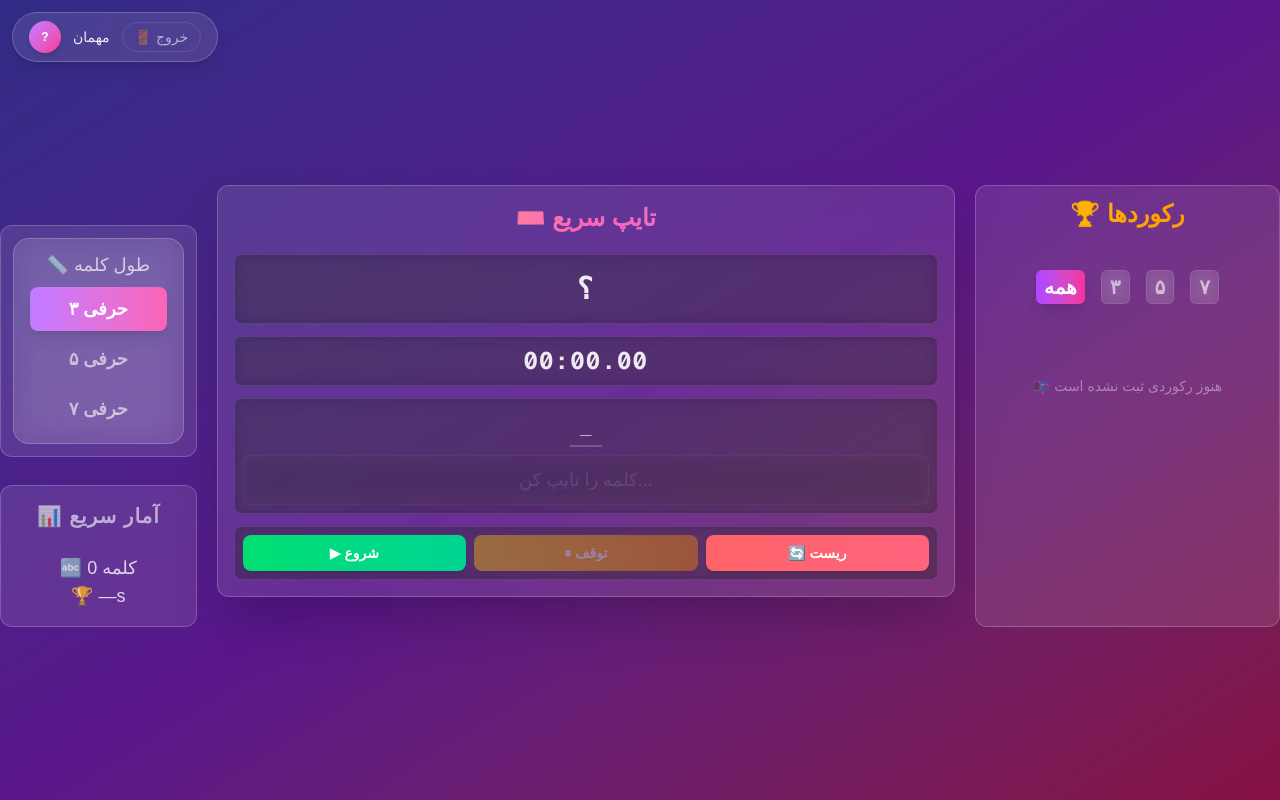
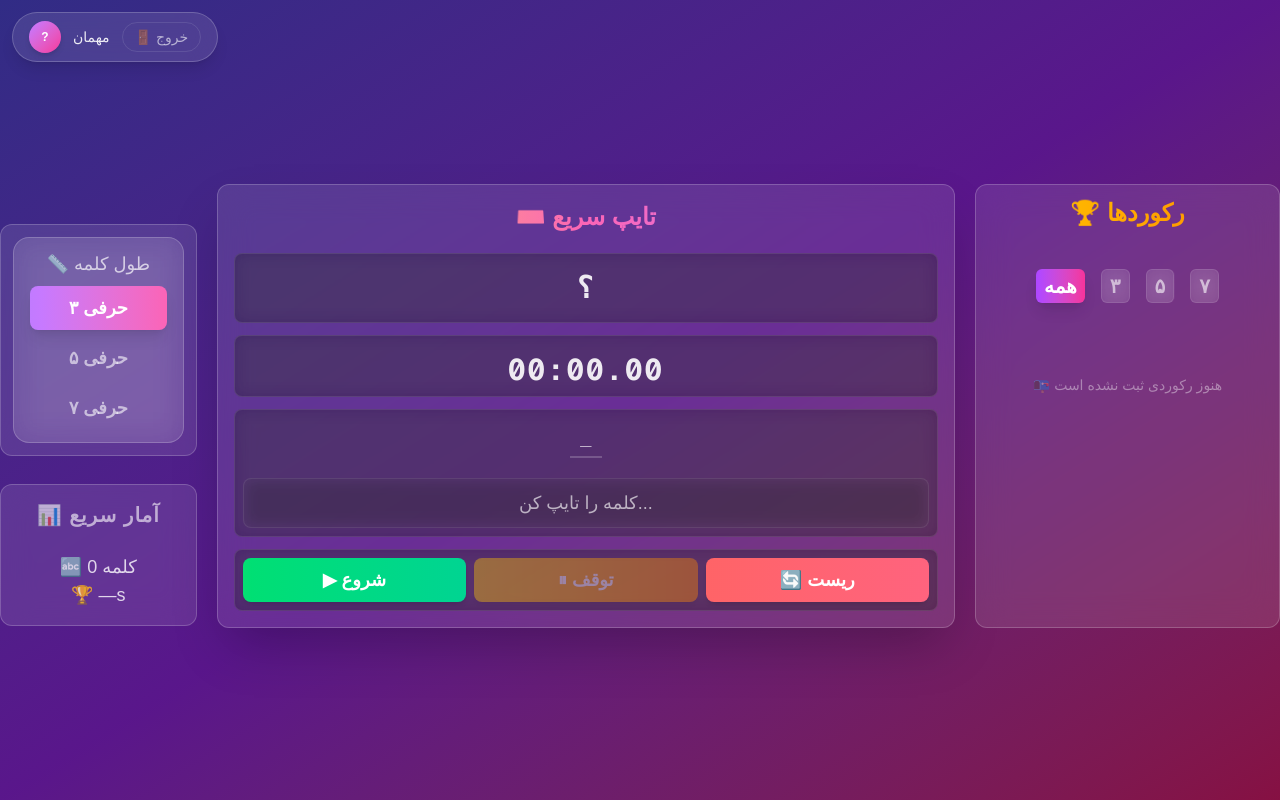
Before and after one commit to Afshin1400-n/type-speed, a Next.js app: page /game in a window 1280 px wide. Built offline with nearby package versions, Linux system fonts and the light colour scheme.

Commit message:
change style

```diff
--- a/app/component/Btn.tsx
+++ b/app/component/Btn.tsx
@@ -15,9 +15,9 @@ function Btn({ startTimer, stopTimer, resetTimer, isRunning }: BtnProps) {
         disabled={isRunning}
         className="flex-1 px-3 py-2 bg-gradient-to-r from-green-400 to-emerald-400
           hover:from-green-500 hover:to-emerald-500 active:scale-95
-          text-white font-bold text-sm rounded-lg
+          text-white font-bold text-lg rounded-lg
           transition-all duration-200 shadow-md hover:shadow-lg
-          disabled:opacity-40 disabled:cursor-not-allowed disabled:hover:shadow-md"
+          disabled:opacity-40 cursor-pointer disabled:hover:shadow-md"
       >
         ▶ شروع
       </button>
@@ -27,9 +27,9 @@ function Btn({ startTimer, stopTimer, resetTimer, isRunning }: BtnProps) {
         disabled={!isRunning}
         className="flex-1 px-3 py-2 bg-gradient-to-r from-yellow-400 to-orange-400
           hover:from-yellow-500 hover:to-orange-500 active:scale-95
-          text-white font-bold text-sm rounded-lg
+          text-white font-bold text-lg rounded-lg
           transition-all duration-200 shadow-md hover:shadow-lg
-          disabled:opacity-40 disabled:cursor-not-allowed disabled:hover:shadow-md"
+          disabled:opacity-40 cursor-pointer disabled:hover:shadow-md"
       >
         ⏸ توقف
       </button>
@@ -38,8 +38,8 @@ function Btn({ startTimer, stopTimer, resetTimer, isRunning }: BtnProps) {
         onClick={resetTimer}
         className="flex-1 px-3 py-2 bg-gradient-to-r from-red-400 to-rose-400
           hover:from-red-500 hover:to-rose-500 active:scale-95
-          text-white font-bold text-sm rounded-lg
-          transition-all duration-200 shadow-md hover:shadow-lg"
+          text-white font-bold text-lg rounded-lg
+          transition-all duration-200 shadow-md hover:shadow-lg cursor-pointer"
       >
         🔄 ریست
       </button>
--- a/app/component/Input.tsx
+++ b/app/component/Input.tsx
@@ -12,7 +12,7 @@ interface InputProps {
 const Input = forwardRef<HTMLInputElement, InputProps>(
   ({ value, onChange, disabled, colors, word }, ref) => {
     return (
-      <div className="space-y-2">
+      <div className="space-y-5">
         <div className="flex gap-1 justify-center">
           {word.split("").map((letter, index) => (
             <span
@@ -39,8 +39,8 @@ const Input = forwardRef<HTMLInputElement, InputProps>(
           disabled={disabled}
           className="w-full px-4 py-2.5 bg-white/5 backdrop-blur-sm border border-white/10 rounded-lg
           text-white/90 text-center text-lg outline-none transition-all duration-200
-          placeholder:text-white/30 focus:border-purple-400/50 focus:ring-2 focus:ring-purple-400/20
-          disabled:opacity-40 disabled:cursor-not-allowed"
+          placeholder:text-white/80 focus:border-purple-400/50 focus:ring-2 focus:ring-purple-400/20
+          disabled:opacity-80 disabled:cursor-not-allowed"
         />
       </div>
     );
--- a/app/component/Level.tsx
+++ b/app/component/Level.tsx
@@ -12,7 +12,8 @@ export default function Level({ handleLenWord, wordLength, isRunning, isFinished
   const isDisabled = isRunning || isFinished || isStop;
 
   return (
-    <div className="flex flex-col items-center gap-2 bg-white/10 backdrop-blur-lg rounded-2xl px-4 py-3 border border-white/20">
+    <div className="flex flex-col items-center gap-2 bg-white/10 backdrop-blur-lg
+    rounded-2xl px-4 py-3 border border-white/20">
       <span className="text-white/70 text-lg font-medium">📏 طول کلمه</span>
       <div className="flex flex-col gap-1.5 w-full">
         <button
--- a/app/component/Timer.tsx
+++ b/app/component/Timer.tsx
@@ -7,7 +7,7 @@ interface TimerProps {
 function Timer({ time, formatTime }: TimerProps) {
   return (
     <div className="text-center">
-      <div className="font-mono font-bold text-2xl text-white/90 tracking-wider">
+      <div className="font-mono font-bold text-3xl text-white/90 tracking-wider mt-2">
         {formatTime(time)}
       </div>
     </div>
```
